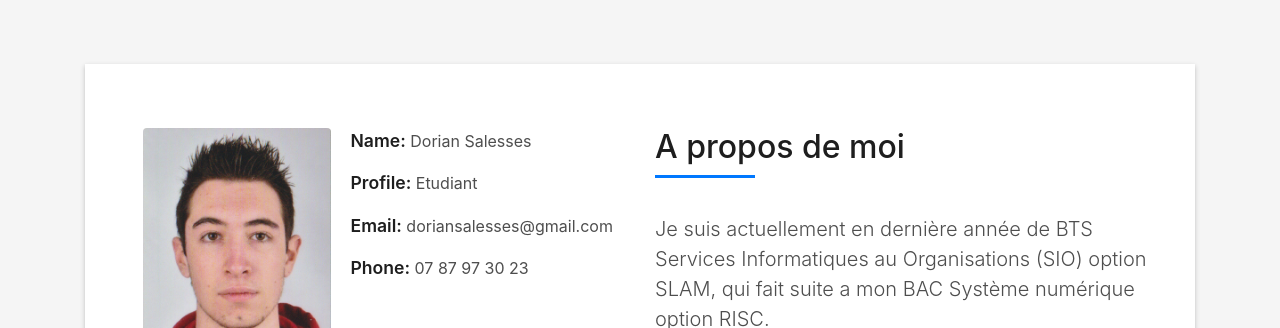
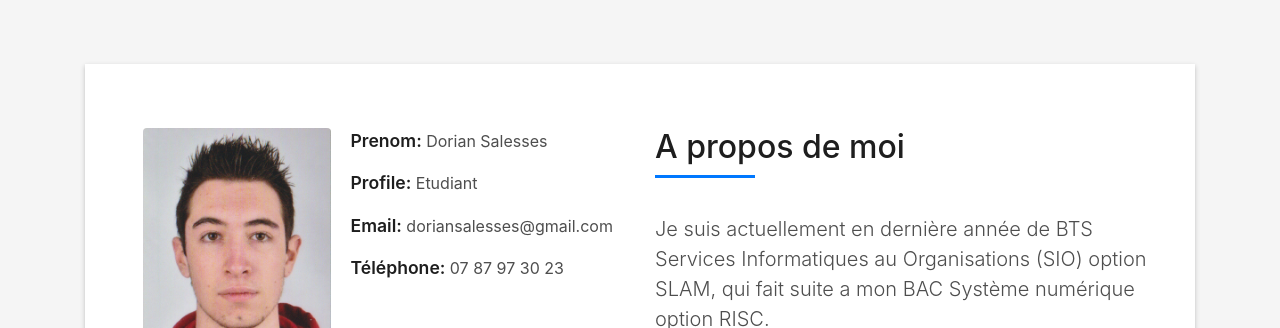
Before and after one commit to Dorian-Salesses/dorian-salesses.github.io, a plain HTML site: page index.html in a window 1280 px wide. Shown: the part 800-1128 px from the top of the page. Drawn offline with Linux system fonts and the light colour scheme; files whose address does not match are found by name.

Commit message:
petite modif de dernière minute

```diff
--- a/index.html
+++ b/index.html
@@ -88,10 +88,10 @@
                   </div>
                   <div class="col-sm-6 col-md-7">
                     <div class="about-info">
-                      <p><span class="title-s">Name: </span> <span>Dorian Salesses</span></p>
+                      <p><span class="title-s">Prenom: </span> <span>Dorian Salesses</span></p>
                       <p><span class="title-s">Profile: </span> <span>Etudiant</span></p>
                       <p><span class="title-s">Email: </span> <span>doriansalesses@gmail.com</span></p>
-                      <p><span class="title-s">Phone: </span> <span>07 87 97 30 23</span></p>
+                      <p><span class="title-s">Téléphone: </span> <span>07 87 97 30 23</span></p>
                     </div>
                   </div>
                 </div>
```
